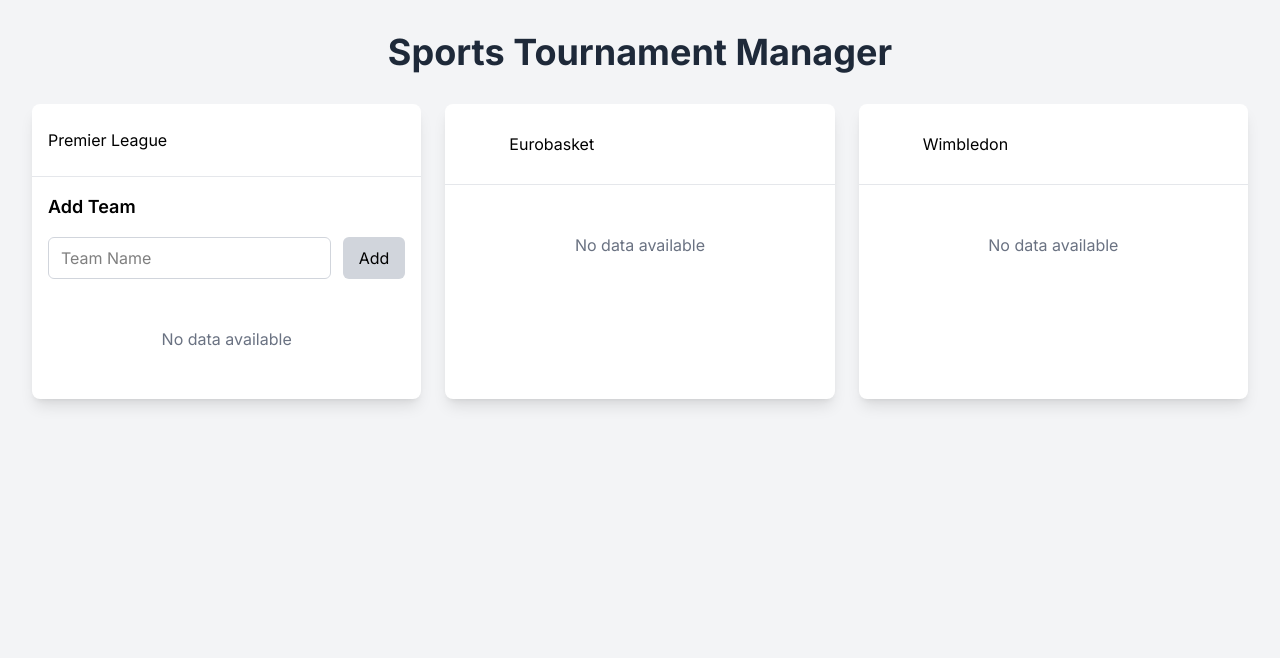
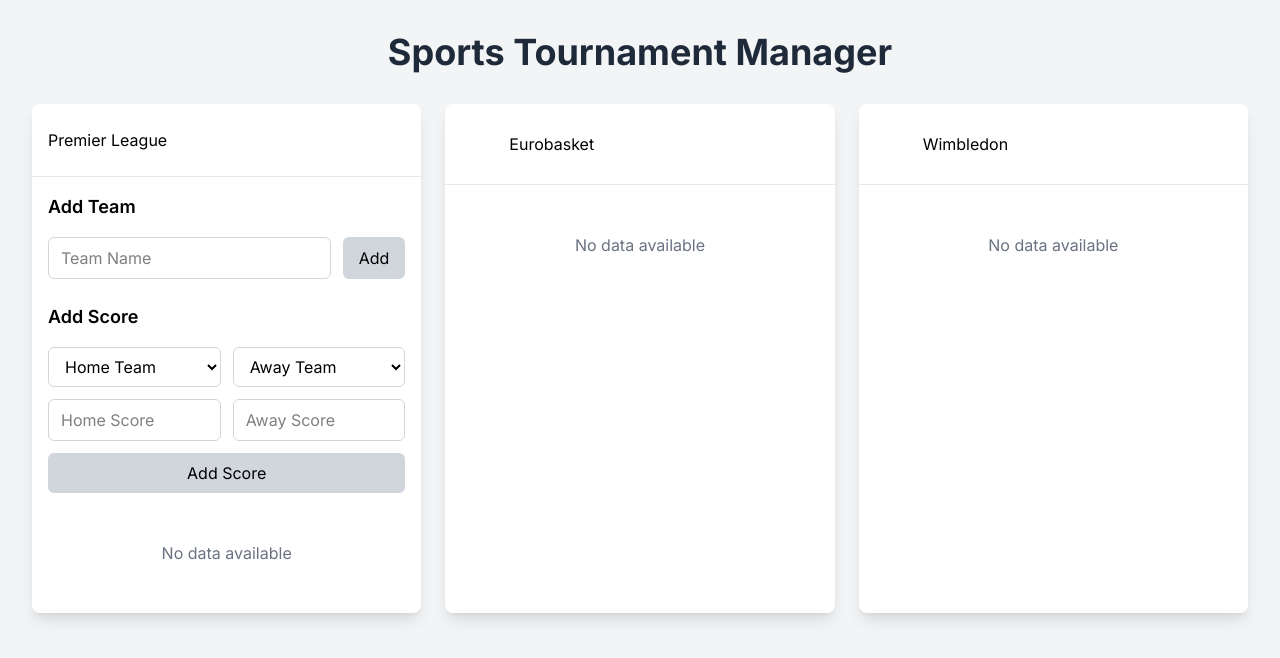
Before and after one commit to ABendaravicius/test-reactjs-kickertech, a React (Vite) app: page / in a window 1280 px wide. Shown: the top 658 px of the page. Built offline with nearby package versions, Linux system fonts and the light colour scheme; a web font is replaced by a local one.

Commit message:
add score entry component

```diff
--- a/src/App.tsx
+++ b/src/App.tsx
@@ -1,4 +1,4 @@
-import { TournamentTableCard, AddTeamForm } from "@/components";
+import { TournamentTableCard, AddTeamForm, AddScoreForm } from "@/components";
 import {
   TournamentProvider,
   useTournament,
@@ -28,7 +28,13 @@
             sportType={premierLeagueData.id}
             standings={premierLeagueStandings}
           >
-            <AddTeamForm sportType="premier-league" entityName="Team" />
+            <div className="space-y-6">
+              <AddTeamForm sportType={premierLeagueData.id} entityName="Team" />
+              <AddScoreForm
+                sportType={premierLeagueData.id}
+                entityName="Team"
+              />
+            </div>
           </TournamentTableCard>
 
           <TournamentTableCard
@@ -36,14 +42,14 @@
             sportType={eurobasketData.id}
             standings={eurobasketStandings}
             iconName="basketball"
-          />
+          ></TournamentTableCard>
 
           <TournamentTableCard
             tableName={wimbledonData.name}
             sportType={wimbledonData.id}
             standings={wimbledonStandings}
             iconName="tennis"
-          />
+          ></TournamentTableCard>
         </div>
       </div>
     </div>
--- a/src/components/index.ts
+++ b/src/components/index.ts
@@ -4,6 +4,7 @@
 
 // Molecules
 export { default as AddTeamForm } from "./molecules/AddTeamForm";
+export { default as AddScoreForm } from "./molecules/AddScoreForm";
 
 // Organisms
 export { default as TournamentTableCard } from "./organisms/TournamentTableCard";
--- /dev/null
+++ b/src/components/molecules/AddScoreForm.tsx
@@ -0,0 +1,163 @@
+import { useState } from "react";
+import { useTournament } from "@/contexts/TournamentContext";
+import type { SportType } from "@/types/tournament";
+import { Button } from "@/components";
+
+interface AddScoreFormProps {
+  sportType: SportType;
+  entityName?: string; // "Team" or "Player"
+}
+
+function AddScoreForm({ sportType, entityName = "Team" }: AddScoreFormProps) {
+  const [homeTeamId, setHomeTeamId] = useState("");
+  const [awayTeamId, setAwayTeamId] = useState("");
+  const [homeScore, setHomeScore] = useState("");
+  const [awayScore, setAwayScore] = useState("");
+  const [error, setError] = useState("");
+
+  const { addMatch, getTournament } = useTournament();
+  const { matches, players } = getTournament(sportType);
+
+  // Check if match has already been played
+  const hasMatchBeenPlayed = (
+    player1Id: string,
+    player2Id: string
+  ): boolean => {
+    return matches.some(
+      (match) =>
+        (match.player1Id === player1Id && match.player2Id === player2Id) ||
+        (match.player1Id === player2Id && match.player2Id === player1Id)
+    );
+  };
+
+  const handleSubmit = (e: React.FormEvent) => {
+    e.preventDefault();
+    setError("");
+
+    if (!homeTeamId || !awayTeamId) {
+      setError(`Please select both ${entityName.toLowerCase()}s`);
+      return;
+    }
+
+    if (homeTeamId === awayTeamId) {
+      setError(`A ${entityName.toLowerCase()} cannot play against itself`);
+      return;
+    }
+
+    if (!homeScore.trim() || !awayScore.trim()) {
+      setError("Please enter scores for both teams");
+      return;
+    }
+
+    const homeScoreNum = parseInt(homeScore);
+    const awayScoreNum = parseInt(awayScore);
+
+    if (
+      isNaN(homeScoreNum) ||
+      isNaN(awayScoreNum) ||
+      homeScoreNum < 0 ||
+      awayScoreNum < 0
+    ) {
+      setError("Please enter valid scores (0 or higher)");
+      return;
+    }
+
+    if (hasMatchBeenPlayed(homeTeamId, awayTeamId)) {
+      setError("This match has already been played");
+      return;
+    }
+
+    addMatch(sportType, homeTeamId, awayTeamId, homeScoreNum, awayScoreNum);
+
+    setHomeTeamId("");
+    setAwayTeamId("");
+    setHomeScore("");
+    setAwayScore("");
+  };
+
+  const isFormValid =
+    homeTeamId && awayTeamId && homeScore.trim() && awayScore.trim();
+
+  return (
+    <div className="space-y-4">
+      <h3 className="text-lg font-semibold">Add Score</h3>
+      <form onSubmit={handleSubmit} className="space-y-3">
+        <div className="grid grid-cols-2 gap-3">
+          <div>
+            <select
+              value={homeTeamId}
+              onChange={(e) => setHomeTeamId(e.target.value)}
+              className="w-full px-3 py-2 border border-gray-300 rounded-md focus:outline-none focus:ring-2 focus:ring-blue-500 focus:border-transparent"
+            >
+              <option value="" disabled>
+                Home {entityName}
+              </option>
+              {players
+                .filter((player) => player.id !== awayTeamId)
+                .map((player) => (
+                  <option key={player.id} value={player.id}>
+                    {player.name}
+                  </option>
+                ))}
+            </select>
+          </div>
+
+          <div>
+            <select
+              value={awayTeamId}
+              onChange={(e) => setAwayTeamId(e.target.value)}
+              className="w-full px-3 py-2 border border-gray-300 rounded-md focus:outline-none focus:ring-2 focus:ring-blue-500 focus:border-transparent"
+            >
+              <option value="" disabled>
+                Away {entityName}
+              </option>
+              {players
+                .filter((player) => player.id !== homeTeamId)
+                .map((player) => (
+                  <option key={player.id} value={player.id}>
+                    {player.name}
+                  </option>
+                ))}
+            </select>
+          </div>
+        </div>
+
+        <div className="grid grid-cols-2 gap-3">
+          <div>
+            <input
+              type="number"
+              min="0"
+              value={homeScore}
+              onChange={(e) => setHomeScore(e.target.value)}
+              placeholder="Home Score"
+              className="w-full px-3 py-2 border border-gray-300 rounded-md focus:outline-none focus:ring-2 focus:ring-blue-500 focus:border-transparent"
+            />
+          </div>
+
+          <div>
+            <input
+              type="number"
+              min="0"
+              value={awayScore}
+              onChange={(e) => setAwayScore(e.target.value)}
+              placeholder="Away Score"
+              className="w-full px-3 py-2 border border-gray-300 rounded-md focus:outline-none focus:ring-2 focus:ring-blue-500 focus:border-transparent"
+            />
+          </div>
+        </div>
+
+        {error && (
+          <div className="text-red-600 text-sm bg-red-50 p-2 rounded">
+            {error}
+          </div>
+        )}
+
+        <Button type="submit" disabled={!isFormValid} className="w-full">
+          Add Score
+        </Button>
+      </form>
+    </div>
+  );
+}
+
+export default AddScoreForm;
```
